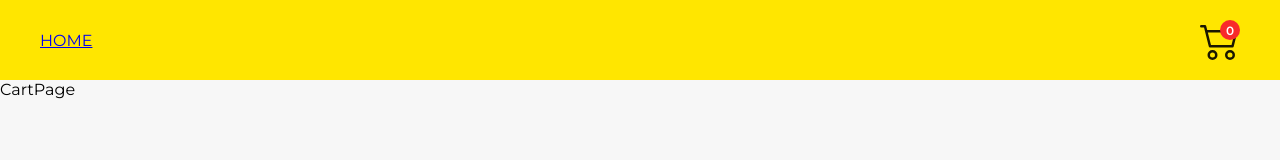
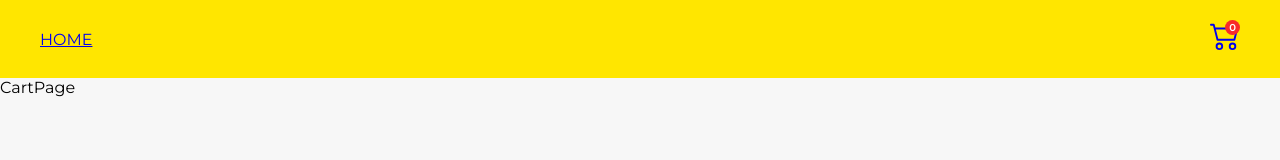
Before and after one commit to carolantero/CARRINHO_COMPRAS_MELI_FRONTEND, a React (Vite) app: page /cart in a window 1280 px wide. Shown: the top 160 px of the page. Built offline with nearby package versions, Linux system fonts and the light colour scheme.

Commit message:
feat: passando rota para o componente do botão do carrinho

```diff
--- a/src/components/CartButton/CartButton.css
+++ b/src/components/CartButton/CartButton.css
@@ -1,25 +1,24 @@
-.cart-button{
+.cart-button {
   display: flex;
   position: relative;
   border: none;
   background: none;
   cursor: pointer;
-    color: rgba(0, 0, 0, .8980392157);
-    font-size: 40px;
+  font-size: 30px;
 }
 
-.cart-status{
+.cart-status {
   display: flex;
   align-items: center;
   justify-content: center;
   background-color: rgb(248, 42, 42);
-   width: 20px;
-   height: 20px;
+  width: 15px;
+  height: 15px;
   position: absolute;
   top: 0;
   right: 0;
   color: #fff;
-   font-size: 12px;
+  font-size: 10px;
   font-weight: 600;
   border-radius: 10px;
 }
--- a/src/components/CartButton/CartButton.jsx
+++ b/src/components/CartButton/CartButton.jsx
@@ -1,15 +1,17 @@
-import React from "react"
+import React from "react";
+import { Link } from "react-router-dom";
 import { BsCart2 } from "react-icons/bs";
-import './CartButton.css'
+import "./CartButton.css";
 
 function CartButton() {
-
-    return (
-      <button className="cart-button" type="button">
+  return (
+    <div className="cart-button">
+      <Link to="/cart">
         <BsCart2 />
         <span className="cart-status">0</span>
-      </button>
-    )
-  }
+      </Link>
+    </div>
+  );
+}
 
-  export default CartButton
+export default CartButton;
```
Lines whose indentation alone changed are shown as unchanged.
